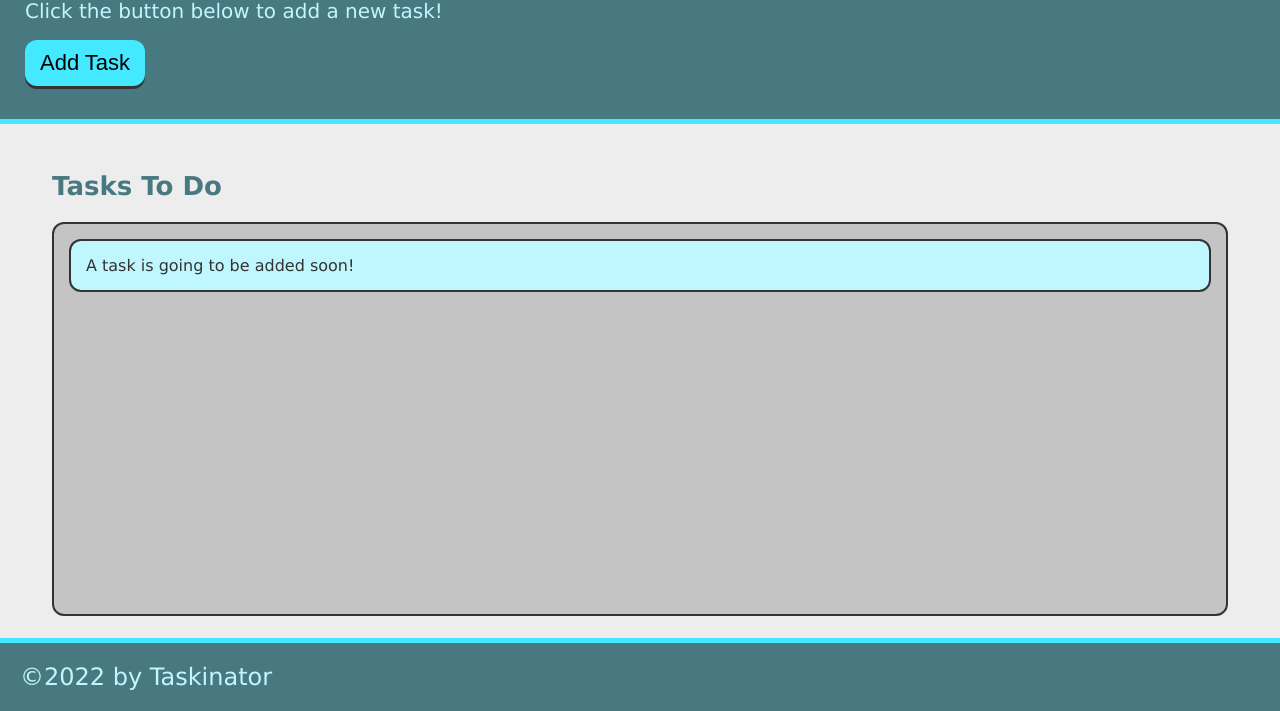
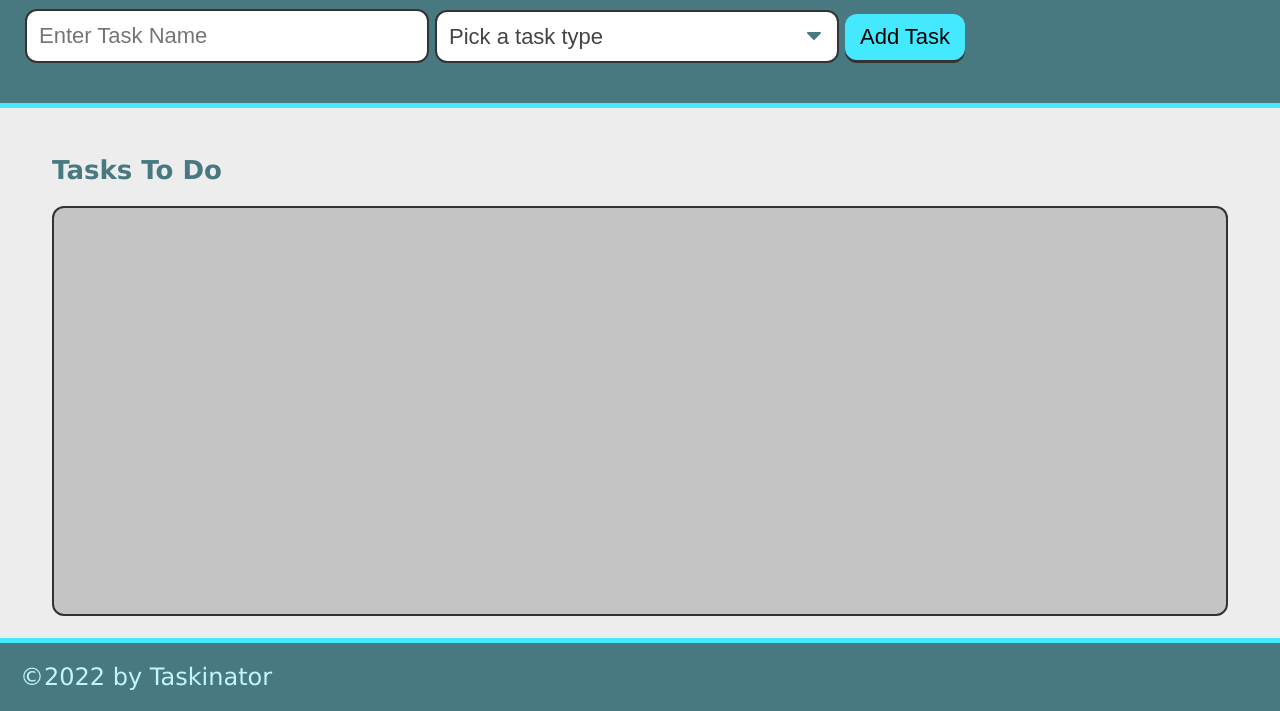
Before and after one commit to Sam-Antics/taskinator, a plain HTML site: page index.html in a window 1280 px wide. Shown: the part 89-800 px from the top of the page. Drawn offline with Linux system fonts and the light colour scheme.

Commit message:
HTML form items

```diff
--- a/index.html
+++ b/index.html
@@ -11,16 +11,30 @@
 <body>
   <header>
     <h1 class="page-title">Taskinator</h1>
-        <p>Click the button below to add a new task!</p>
+    <!-- Adding form for user to add tasks -->
+    <form id = "task-form">
+      <div class="form-group">
+        <input type="text" name="task-name" placeholder="Enter Task Name" />
+      </div>
+      <div class="form-group">
+        <select name="task-type" class="select-dropdown">
+        <option value="" disabled selected>Pick a task type</option>
+        <option value="School">School</option>
+        <option value="Household">Household</option>
+        <option value="Work">Work</option>
+        <option value="Personal">Personal</option>
+        </select>
+      </div>
+      <div class="form-group">
         <button id="save-task" class="btn">Add Task</button>
+      </div>
+    </form>
   </header>
 
     <main class="page-content">
       <section class="task-list-wrapper">
         <h2 class="list-title">Tasks To Do</h2>
-            <ul id="tasks-to-do" class="task-list">
-                <li class="task-item">A task is going to be added soon!</li>
-            </ul>
+        <ul id="tasks-to-do" class="task-list"></ul>
       </section>
     </main>
 
```
Lines whose indentation alone changed are shown as unchanged.
